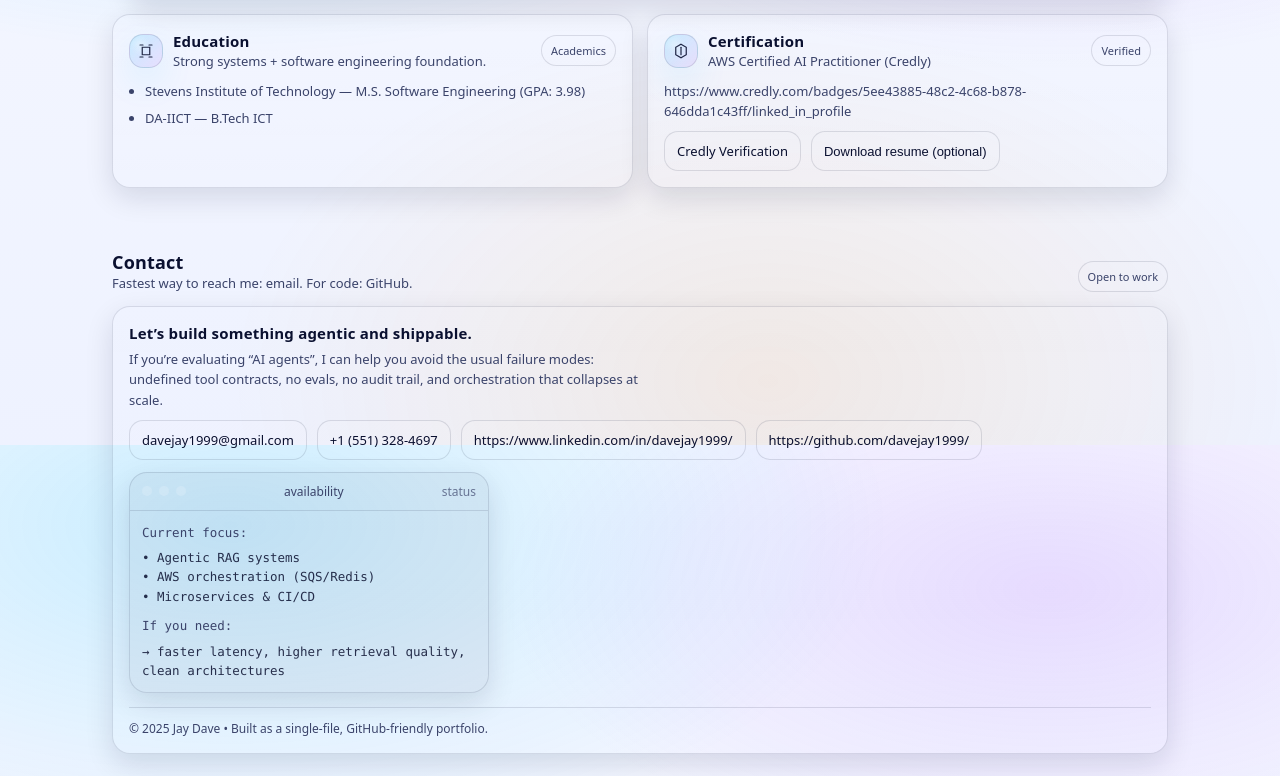
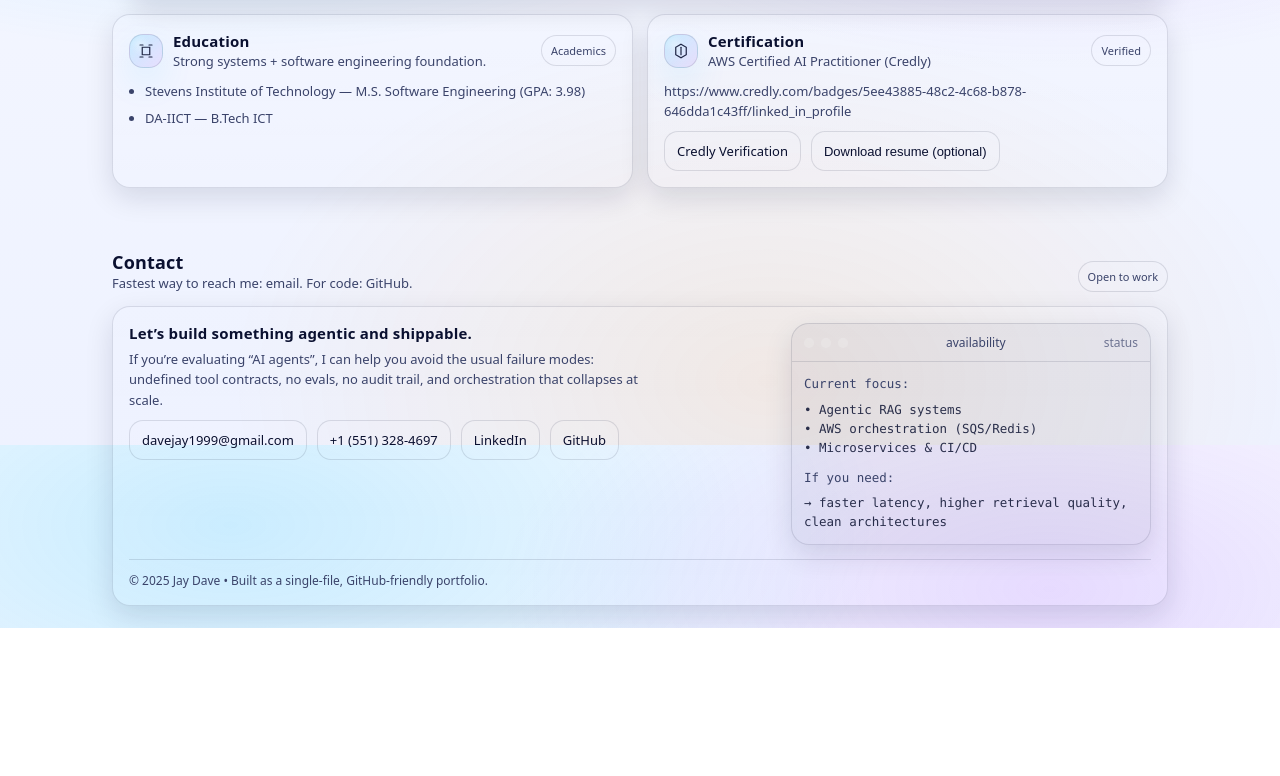
Before and after one commit to davejay1999/portfolio, a plain HTML site: page index.html in a window 1280 px wide. Shown: the part 2755-3531 px from the top of the page. After the commit the page ends 3383 px from the top, so only its background shows below. Drawn offline with Linux system fonts and the light colour scheme.

Commit message:
Update contact links to use text labels

```diff
--- a/index.html
+++ b/index.html
@@ -1102,8 +1102,8 @@
               <div class="contactRow">
                 <a href="mailto:davejay1999@gmail.com">davejay1999@gmail.com</a>
                 <a href="tel:+15513284697">+1 (551) 328-4697</a>
-                <a href="https://www.linkedin.com/in/davejay1999/" target="_blank" rel="noopener noreferrer">https://www.linkedin.com/in/davejay1999/</a>
-                <a href="https://github.com/davejay1999/" target="_blank" rel="noopener noreferrer">https://github.com/davejay1999/</a>
+                <a href="https://www.linkedin.com/in/davejay1999/" target="_blank" rel="noopener noreferrer">LinkedIn</a>
+                <a href="https://github.com/davejay1999/" target="_blank" rel="noopener noreferrer">GitHub</a>
               </div>
             </div>
             <div style="min-width:260px; flex:1; max-width:360px;">
```
